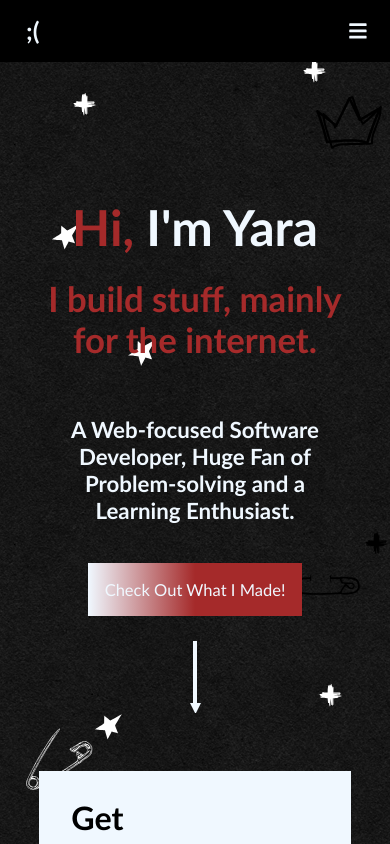
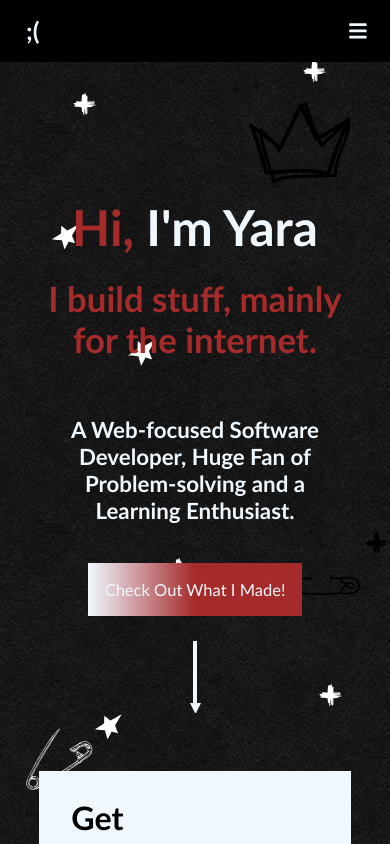
Before and after one commit to Surefire10/Surefire10.github.io, a React (Create React App) app: page / in a window 390 px wide. Shown: the top 844 px of the page. Built offline with nearby package versions, Linux system fonts and the light colour scheme.

Commit message:
Changed links

```diff
--- a/src/components/Drawing.js
+++ b/src/components/Drawing.js
@@ -27,8 +27,8 @@ function Background(){
 
         <Plus style={{
             position: "absolute",
-            top: "44%",
-            left: "86%"
+            top: "65%",
+            left: "25%"
         }} height="233" width="233" />
 
 
--- a/src/components/Drawing.module.css
+++ b/src/components/Drawing.module.css
@@ -48,10 +48,10 @@
     .crown{
 
         position: absolute;
-        top: -10%;
-        left: 59%;
-        height: 50%;
-        width:50%;
+        top: 0%;
+        left: 30%;
+        height: auto;
+        width:auto;
     }
 
 
--- a/src/components/Icon.js
+++ b/src/components/Icon.js
@@ -78,7 +78,7 @@ function LinkedLogo(props){
     const handleMouseClick = () =>{
 
 
-        window.open("https://www.linkedin.com/in/yara-khairat-662583248")
+        window.open("https://www.linkedin.com/in/YaraKhairat")
     }
 
 
--- a/src/pages/About.module.css
+++ b/src/pages/About.module.css
@@ -314,31 +314,3 @@
     }
 
 }
-
-
-@media (prefers-color-scheme: dark) {
-
-
-    .me::-webkit-scrollbar {
-        width: 7px;
-        height: 10px;
-      }
-
-    .me::-webkit-scrollbar-thumb {
-        height: 6px;
-        background-clip: padding-box;
-        background-color: rgba(0, 0, 0);
-        -webkit-border-radius: 7px;
-
-    }
-
-    .me::-webkit-scrollbar-button {
-        display: block;
-        width: 5px;
-        height: 5px;
-    }
-
-    .me::-webkit-scrollbar-corner {
-        background-color: transparent;
-    }
-}
--- a/src/pages/Home.module.css
+++ b/src/pages/Home.module.css
@@ -1,7 +1,7 @@
 
 .component{
 
-    width: 100%;
+    width: auto;
     z-index: 5;
     text-align: center;
     height: 20%;
```
